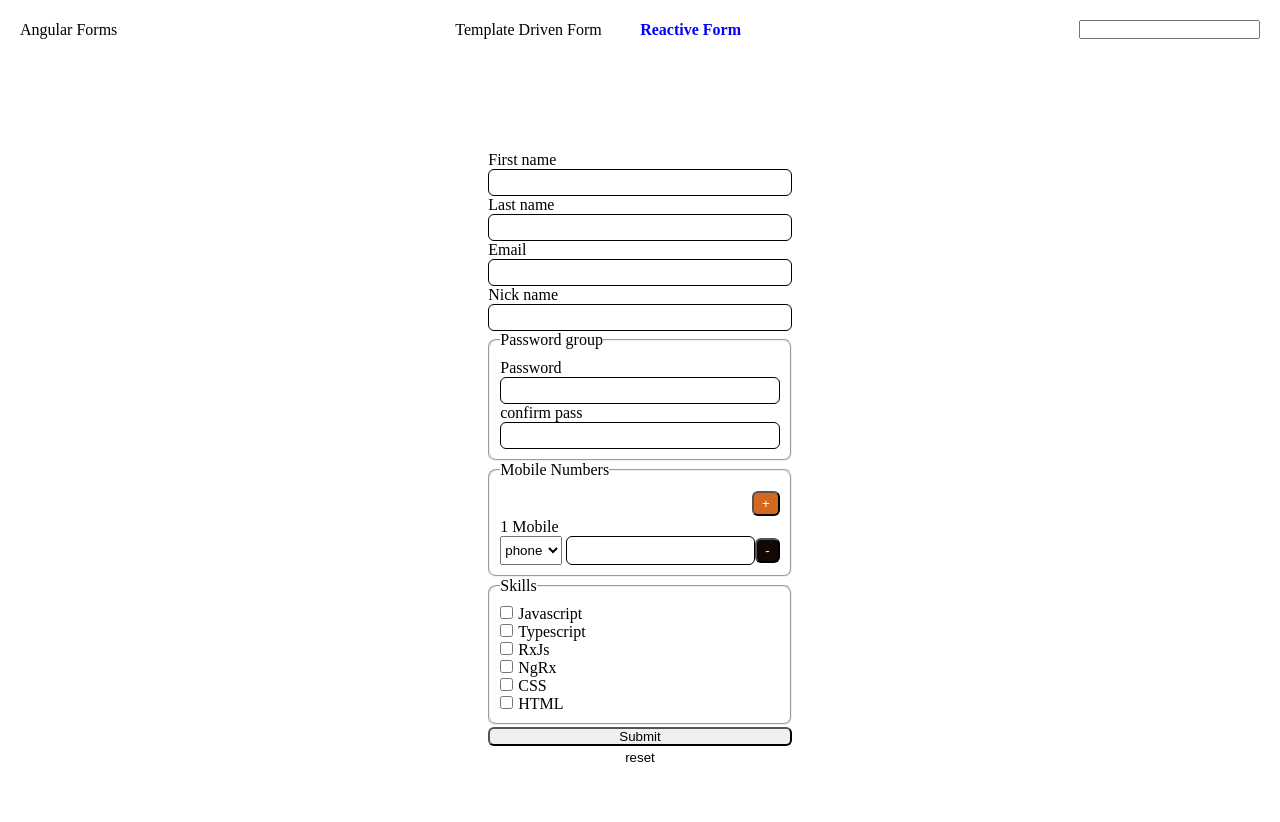
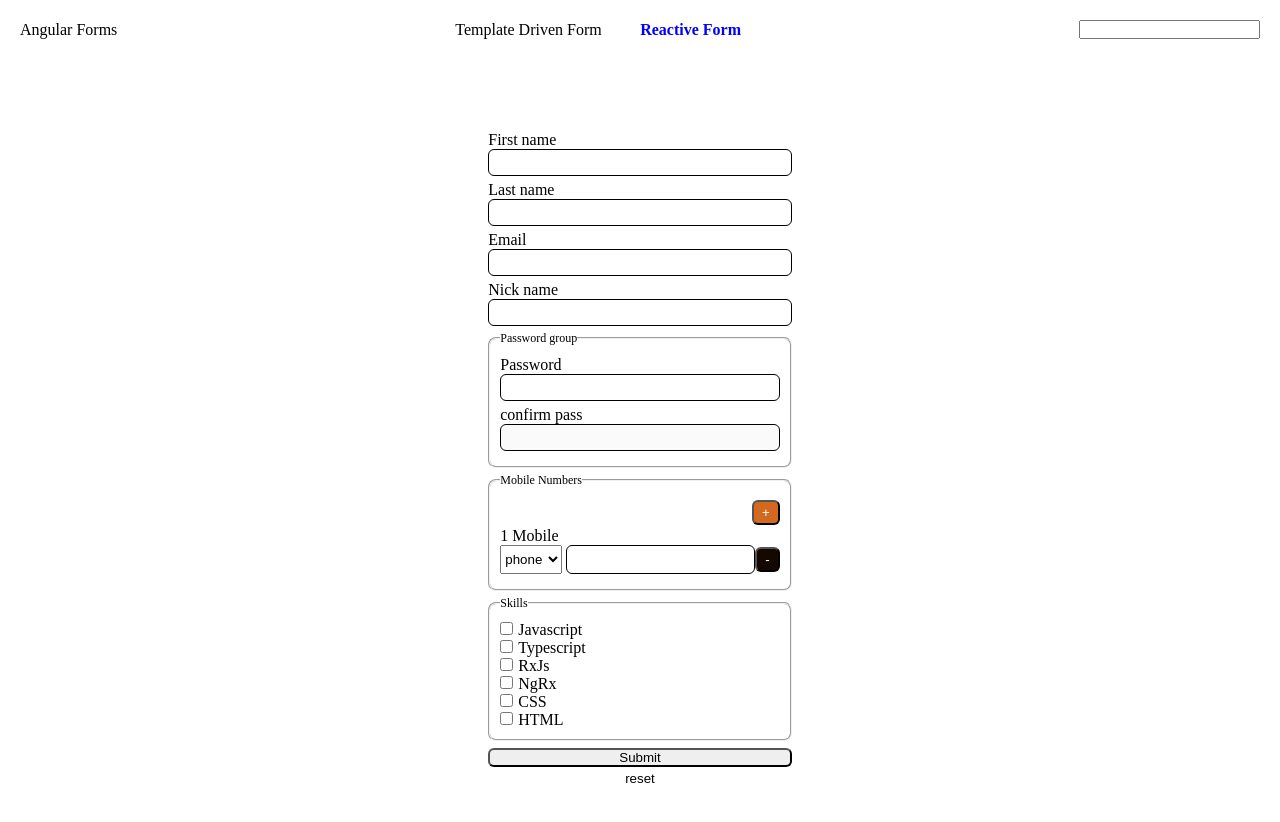
Before and after one commit to BeshoySaeed/advanced-angular-form, an Angular app: page /reactive in a window 1280 px wide. Shown: the top 822 px of the page. Built offline with nearby package versions, Linux system fonts and the light colour scheme.

Commit message:
function-validators

```diff
--- a/src/app/components/angular-reactive-form/angular-reactive-form.component.css
+++ b/src/app/components/angular-reactive-form/angular-reactive-form.component.css
@@ -46,6 +46,10 @@ button[type="reset"] {
 }
 .form-field {
   width: 100%;
+  margin-bottom: 5px;
+}
+fieldset {
+  margin-bottom: 5px;
 }
 
 .phones-controls {
@@ -81,3 +85,7 @@ button[type="reset"] {
 .label-select {
   margin-right: 4px;
 }
+
+legend {
+  font-size: 12px;
+}
--- a/src/app/components/angular-reactive-form/angular-reactive-form.component.html
+++ b/src/app/components/angular-reactive-form/angular-reactive-form.component.html
@@ -3,6 +3,17 @@
     <div class="form-field">
       <label for="firstName">First name</label>
       <input id="firstName" formControlName="firstName" type="text" />
+      <ng-container *ngIf="form.get('firstName') as firstName">
+        <div
+          class="error-field"
+          *ngIf="firstName.invalid && (firstName.dirty || firstName.touched)"
+        >
+          <div *ngIf="firstName?.hasError('banWord')">
+            {{ firstName.getError("banWord").bannedWord }} not allowed try
+            another name
+          </div>
+        </div>
+      </ng-container>
     </div>
     <div class="form-field">
       <label for="lastName">Last name</label>
@@ -19,12 +30,34 @@
     <fieldset class="field-container" formGroupName="passGroup">
       <legend>Password group</legend>
       <div class="form-field">
-        <label for="nickname">Password</label>
+        <label for="password">Password</label>
         <input id="password" formControlName="password" type="password" />
+        @let password = form.get('passGroup.password')!;
+        <ng-container *ngIf="password && (password.dirty || password.touched)">
+          <div class="error-field" *ngIf="password.hasError('pattern')">
+            Pease inter a valid password
+            <strong>2 upper case and 6 digits</strong>
+          </div>
+          <div class="error-field" *ngIf="password.hasError('required')">
+            Password is required
+          </div>
+        </ng-container>
       </div>
       <div class="form-field">
-        <label for="nickname">confirm pass</label>
+        <label for="confirm">confirm pass</label>
         <input id="confirm" formControlName="confirm" type="password" />
+        @let confirm = form.get('passGroup.confirm')!;
+        <ng-container *ngIf="confirm && (confirm.dirty || confirm.touched)">
+          <div class="error-field" *ngIf="confirm.hasError('required')">
+            Confirmation is required
+          </div>
+          <div
+            class="error-field"
+            *ngIf="confirm.hasError('passwordConfirmation')"
+          >
+            Password not match
+          </div>
+        </ng-container>
       </div>
     </fieldset>
     <fieldset class="field-container" formArrayName="phones">
--- a/src/app/components/angular-reactive-form/angular-reactive-form.component.ts
+++ b/src/app/components/angular-reactive-form/angular-reactive-form.component.ts
@@ -6,9 +6,12 @@ import {
   FormControl,
   FormGroup,
   ReactiveFormsModule,
+  Validators,
 } from '@angular/forms';
 import { Observable, take, tap } from 'rxjs';
 import { SkillsService } from '../../services/skills.service';
+import { banWord } from '../../validators-functions/banWord';
+import { passwordConfirmation } from '../../validators-functions/validatePassword';
 
 @Component({
   selector: 'app-angular-reactive-form',
@@ -27,14 +30,36 @@ export class AngularReactiveFormComponent {
     private fb: FormBuilder
   ) {
     this.form = this.fb.group({
-      firstName: '',
-      lastName: '',
-      nickName: '',
-      email: '',
-      passGroup: this.fb.group({
-        password: '',
-        confirm: '',
-      }),
+      firstName: [
+        '',
+        [
+          Validators.required,
+          Validators.minLength(2),
+          banWord(['test', 'test1', 'dummy']),
+        ],
+      ],
+      lastName: ['', [Validators.required, Validators.minLength(2)]],
+      nickName: [
+        '',
+        [
+          Validators.required,
+          Validators.minLength(2),
+          Validators.pattern(/^[\w.]+$/),
+        ],
+      ],
+      email: ['', [Validators.email]],
+      passGroup: this.fb.group(
+        {
+          password: [
+            '',
+            [Validators.pattern(/^[A-Z]{2}[0-9]{6}$/), Validators.required],
+          ],
+          confirm: [{ value: '', disabled: true }, [Validators.required]],
+        },
+        {
+          validators: [passwordConfirmation],
+        }
+      ),
       phones: this.fb.array([
         this.fb.group({
           label: this.fb.nonNullable.control(this.phoneLabels[0]),
@@ -48,6 +73,17 @@ export class AngularReactiveFormComponent {
     this.skill$ = this.skillsService
       .getSkills()
       .pipe(tap((skills) => this.addToForm(skills)));
+    this.form.get('passGroup.password')?.valueChanges.subscribe((pass) => {
+      const confirmControl = this.form.get('passGroup.confirm');
+      const passwordControl = this.form.get('passGroup.password');
+
+      if (pass && passwordControl?.valid) {
+        confirmControl?.enable();
+      } else {
+        confirmControl?.disable();
+      }
+      confirmControl?.updateValueAndValidity();
+    });
   }
   ngOnChange() {}
   ngOnDestroy() {}
--- a/src/app/components/angular-template-form/angular-template-form.component.ts
+++ b/src/app/components/angular-template-form/angular-template-form.component.ts
@@ -1,9 +1,9 @@
 import { CommonModule } from '@angular/common';
 import { Component, ViewChild, viewChild } from '@angular/core';
 import { FormsModule, NgForm } from '@angular/forms';
-import { BanWordsDirective } from '../../directives/ban-words.directive';
-import { ConfirmPassDirective } from '../../directives/confirm-pass.directive';
-import { AsyncDirectiveDirective } from '../../directives/async-directive.directive';
+import { BanWordsDirective } from '../../validators-directives/ban-words.directive';
+import { ConfirmPassDirective } from '../../validators-directives/confirm-pass.directive';
+import { AsyncDirectiveDirective } from '../../validators-directives/async-directive.directive';
 
 @Component({
   selector: 'app-angular-template-form',
--- /dev/null
+++ b/src/app/validators-functions/banWord.ts
@@ -0,0 +1,10 @@
+import { AbstractControl, ValidationErrors, ValidatorFn } from '@angular/forms';
+
+export function banWord(bannedWords: string[]): ValidatorFn {
+  return (control: AbstractControl): ValidationErrors | null => {
+    const foundBaned = bannedWords.find(
+      (b) => b.toLowerCase() === control.value.toLowerCase()
+    );
+    return !foundBaned ? null : { banWord: { bannedWord: control.value } };
+  };
+}
--- /dev/null
+++ b/src/app/validators-functions/validatePassword.ts
@@ -0,0 +1,21 @@
+import { AbstractControl, ValidationErrors } from '@angular/forms';
+
+export function passwordConfirmation(
+  control: AbstractControl
+): ValidationErrors | null {
+  const password = control.get('password');
+  const confirm = control.get('confirm');
+  const error = { passwordConfirmation: { mismatch: true } };
+
+  if (confirm?.errors && !confirm.hasError('passwordConfirmation')) {
+    return null;
+  }
+
+  if (password?.value !== confirm?.value) {
+    confirm?.setErrors(error);
+    return error;
+  }
+
+  confirm?.setErrors(null);
+  return null;
+}
--- a/src/styles.css
+++ b/src/styles.css
@@ -33,7 +33,7 @@
     transform: translateY(-6px);
   }
   to {
-    opacity: 1;
+    opacity: 0.8;
     transform: translateY(0);
   }
 }
```
Also changed, not shown: src/app/validators-directives/async-directive.directive.ts (renamed from src/app/directives/async-directive.directive.ts), src/app/validators-directives/ban-words.directive.ts (renamed from src/app/directives/ban-words.directive.ts), src/app/validators-directives/confirm-pass.directive.ts (renamed from src/app/directives/confirm-pass.directive.ts).
